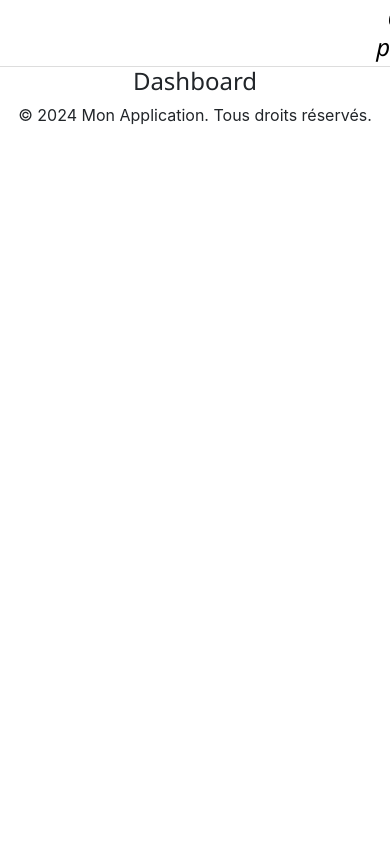
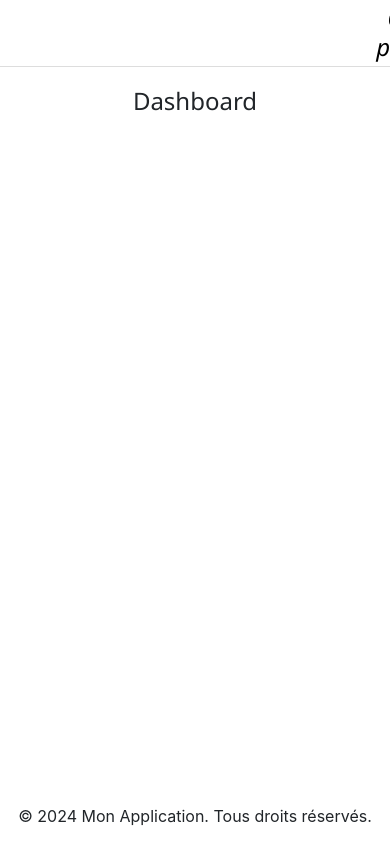
Before and after one commit to lambou-rufin/front-companie_de_presentation, a React (Create React App) app: page /dashboard in a window 390 px wide. Shown: the top 844 px of the page. Built offline with nearby package versions, Linux system fonts and the light colour scheme.

Commit message:
IMPROVE - set up responsive design the layout

```diff
--- /dev/null
+++ b/src/components/main/layout/Layout.css
@@ -0,0 +1,35 @@
+.layout {
+    display: flex;
+    flex-direction: column;
+    height: 100vh;
+  }
+
+  .container {
+    display: flex;
+    flex: 1; /* Prend tout l'espace disponible */
+  }
+
+  .main-content {
+    flex: 1; /* Prend tout l'espace disponible après le SideNav */
+    padding: 20px; /* Espace intérieur */
+    overflow-y: auto; /* Permet le défilement si le contenu dépasse la hauteur */
+  }
+
+  /* Styles pour le Sidenav */
+  @media (max-width: 768px) {
+    .container {
+      flex-direction: column; /* Empile le Sidenav au-dessus du contenu principal */
+    }
+
+    SideNav {
+      display: none; /* Cache le SideNav sur les petits écrans */
+    }
+  }
+
+  /* Affiche le Sidenav sur les écrans plus grands */
+  @media (min-width: 769px) {
+    SideNav {
+      display: block; /* Affiche le Sidenav sur les grands écrans */
+      width: 200px; /* Largeur fixe pour le Sidenav */
+    }
+  }
--- a/src/components/main/layout/Layout.tsx
+++ b/src/components/main/layout/Layout.tsx
@@ -3,17 +3,18 @@ import { Outlet } from "react-router-dom";
 import Header from "./Header";
 import SideNav from "../Sidenav";
 import Footer from "./Footer";
+import './Layout.css'; // Assurez-vous d'importer votre fichier CSS
 
 const Layout: FC = () => {
   return (
-    <div>
-      {/* Navigation ou Header ici */}
+    <div className="layout">
       <Header />
-      <SideNav />
-      <main>
-        <Outlet /> {/* Permet d'afficher les routes enfants */}
-      </main>
-      {/* Footer ici */}
+      <div className="container">
+        <SideNav />
+        <main className="main-content">
+          <Outlet /> {/* Permet d'afficher les routes enfants */}
+        </main>
+      </div>
       <Footer />
     </div>
   );
--- a/src/shared/components/DataTable/DataTable.css
+++ b/src/shared/components/DataTable/DataTable.css
@@ -1,8 +1,9 @@
-/* src/shared/components/DataTable.css */
-
 .table {
   width: 100%;
   border-collapse: collapse;
+  box-shadow: 0 2px 5px rgba(0, 0, 0, 0.1); /* Ajout d'une ombre au tableau */
+  border-radius: 8px; /* Coins arrondis */
+  overflow: hidden; /* Cache les débordements */
 }
 
 .table th,
@@ -19,7 +20,8 @@
 }
 
 .table tr:hover {
-    background-color: #f5f5f5; /* Couleur de fond lors du survol */
+  background-color: #e6f7ff; /* Couleur de fond lors du survol */
+  transition: background-color 0.2s; /* Ajout d'une transition */
 }
 
 .table .table-striped tbody tr:nth-of-type(odd) {
@@ -32,17 +34,33 @@
 
 .pagination {
   display: flex;
+  justify-content: flex-end; /* Alignement à droite */
+  margin-top: 20px;
+}
+
+.pagination-controls {
+  display: flex;
   align-items: center;
-    justify-content: center;
-    margin-top: 20px;
 }
 
 .pagination button {
   margin: 0 5px;
   padding: 5px 10px;
   cursor: pointer;
+  border: none; /* Suppression des bordures par défaut */
+  background-color: #007bff; /* Couleur de fond des boutons */
+  color: white; /* Couleur du texte */
+  border-radius: 4px; /* Coins arrondis */
+  transition: background-color 0.3s; /* Ajout d'une transition */
+}
+
+.pagination button:hover {
+  background-color: #0056b3; /* Couleur de fond lors du survol */
 }
 
 .pagination select {
   margin-left: 10px;
+  padding: 5px;
+  border-radius: 4px; /* Coins arrondis pour le sélecteur */
+  border: 1px solid #ccc; /* Bordure du sélecteur */
 }
--- a/src/shared/components/DataTable/DataTable.tsx
+++ b/src/shared/components/DataTable/DataTable.tsx
@@ -1,12 +1,10 @@
-// src/shared/components/SweetAlert/DataTable.tsx
-
 import React from 'react';
-import { useTable, usePagination, TableInstance, Column } from 'react-table'; // Importer les types nécessaires
-import './DataTable.css'; // Importer le CSS
+import { useTable, usePagination, TableInstance, Column } from 'react-table';
+import './DataTable.css';
 
 interface DataTableProps<T extends object> {
-  columns: Column<T>[]; // Typage des colonnes
-  data: T[]; // Typage des données
+  columns: Column<T>[];
+  data: T[];
 }
 
 const DataTable = <T extends object>({ columns, data }: DataTableProps<T>) => {
@@ -14,7 +12,7 @@ const DataTable = <T extends object>({ columns, data }: DataTableProps<T>) => {
     getTableProps,
     getTableBodyProps,
     headerGroups,
-    page, // Utilisez la page au lieu de rows pour la pagination
+    page,
     prepareRow,
     canPreviousPage,
     canNextPage,
@@ -28,9 +26,9 @@ const DataTable = <T extends object>({ columns, data }: DataTableProps<T>) => {
     {
       columns,
       data,
-      initialState: { pageIndex: 0 }, // Indiquer le numéro de la première page
+      initialState: { pageIndex: 0 },
     },
-    usePagination // Ajouter le hook de pagination
+    usePagination
   );
 
   return (
@@ -46,11 +44,11 @@ const DataTable = <T extends object>({ columns, data }: DataTableProps<T>) => {
           ))}
         </thead>
         <tbody {...getTableBodyProps()}>
-          {page.map((row, i) => { // Utilisez page au lieu de rows
+          {page.map((row) => {
             prepareRow(row);
             return (
               <tr {...row.getRowProps()} key={row.id}>
-                {row.cells.map(cell => ( // Typage pour cell
+                {row.cells.map(cell => (
                   <td {...cell.getCellProps()} key={cell.column.id}>{cell.render('Cell')}</td>
                 ))}
               </tr>
@@ -61,6 +59,7 @@ const DataTable = <T extends object>({ columns, data }: DataTableProps<T>) => {
 
       {/* Pagination Controls */}
       <div className="pagination">
+        <div className="pagination-controls">
           <button onClick={() => gotoPage(0)} disabled={!canPreviousPage}>
             {'<<'}
           </button>
@@ -93,6 +92,7 @@ const DataTable = <T extends object>({ columns, data }: DataTableProps<T>) => {
           </select>
         </div>
       </div>
+    </div>
   );
 };
 
```
Lines whose indentation alone changed are shown as unchanged.
